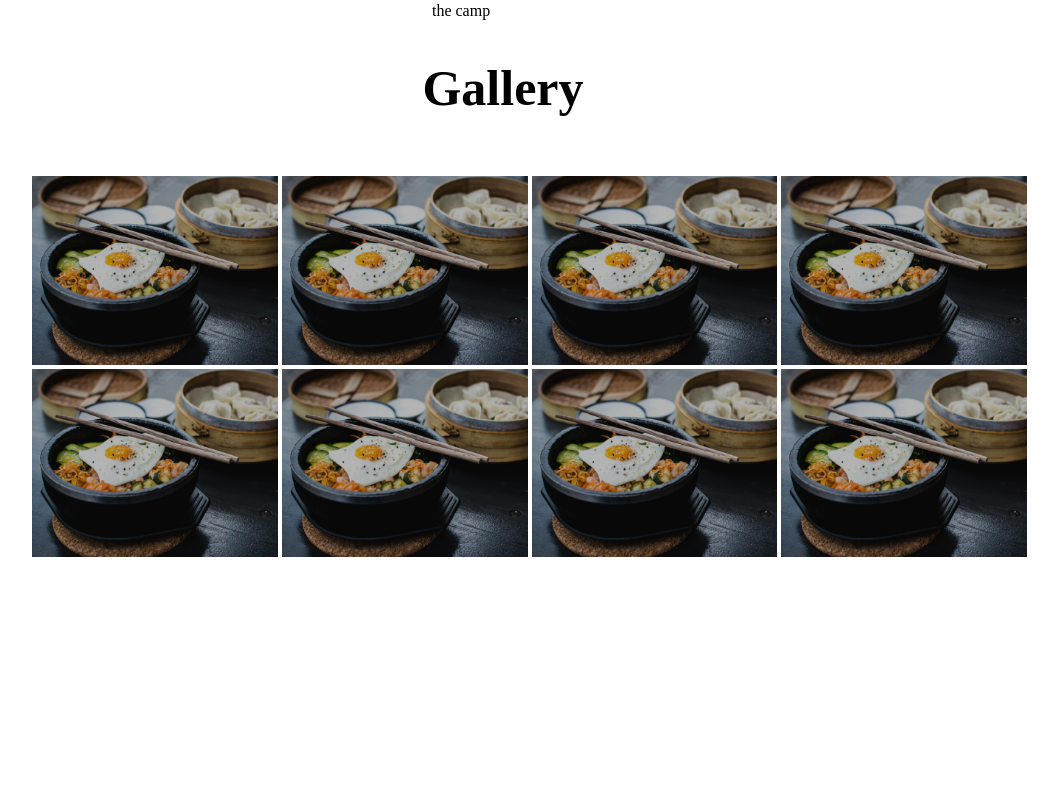
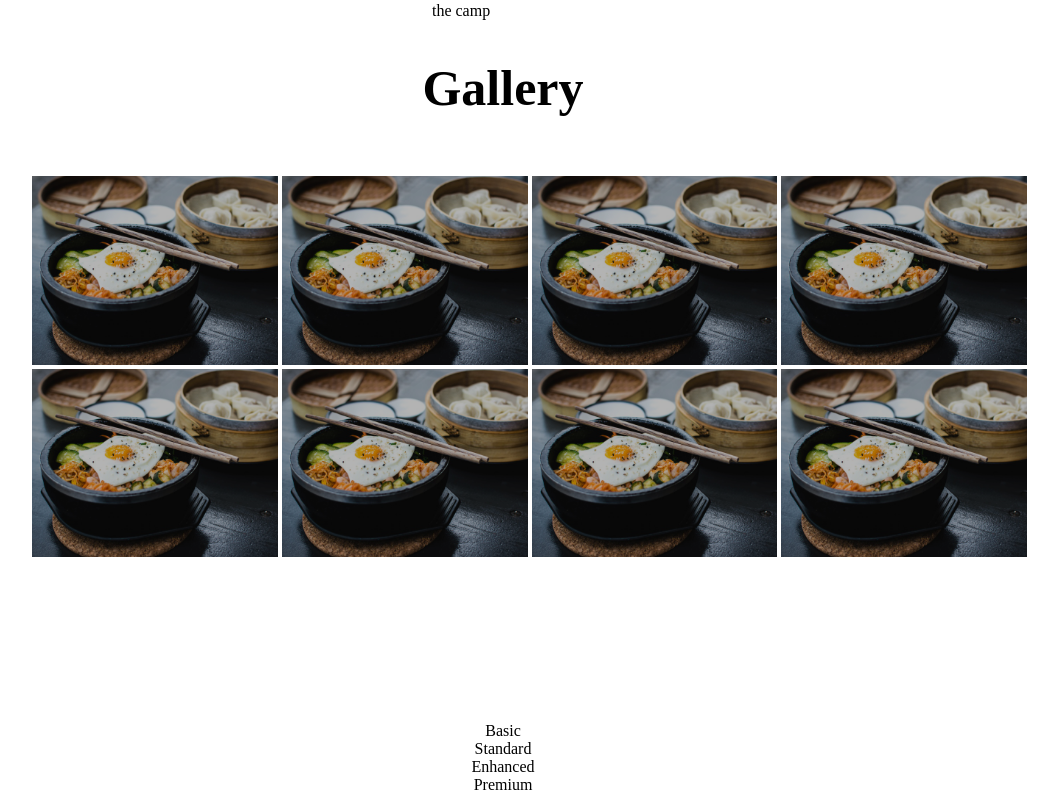
Before and after one commit to AadeshJuvekar/beach-camping-system, a React (Create React App) app: page / in a window 1280 px wide. Shown: the part 2493-3287 px from the top of the page, without its empty margins (137-1195 px from the left). Before the commit the page ends 3247 px from the top, so only its background shows below. Built offline with nearby package versions, Linux system fonts and the light colour scheme.

Commit message:
Packages Initial commit\

```diff
--- a/src/components/pages/homePage/HomePage.jsx
+++ b/src/components/pages/homePage/HomePage.jsx
@@ -4,6 +4,7 @@ import Landing from "../landing/Landing";
 import About from "../about/About";
 import Services from "../services/Services";
 import Gallery from './../gallery/Gallery';
+import Packages from "../packages/Packages";
 
 function homePage() {
   return (
@@ -12,6 +13,7 @@ function homePage() {
       <About/>
       <Services/>
       <Gallery/>
+      <Packages/>
     </div>
   );
 }
--- /dev/null
+++ b/src/components/pages/packages/Packages.jsx
@@ -0,0 +1,19 @@
+import React from "react";
+import "./packages.css";
+
+function Packages() {
+  return (
+    <div className="packages">
+      <div className="packageContainer">
+        <div className="packageWrapper">
+          <div className="packageSection">Basic</div>
+          <div className="packageSection">Standard</div>
+          <div className="packageSection">Enhanced</div>
+          <div className="packageSection">Premium</div>
+        </div>
+      </div>
+    </div>
+  );
+}
+
+export default Packages;
```
Also changed, not shown: src/components/pages/packages/packages.css (added).
